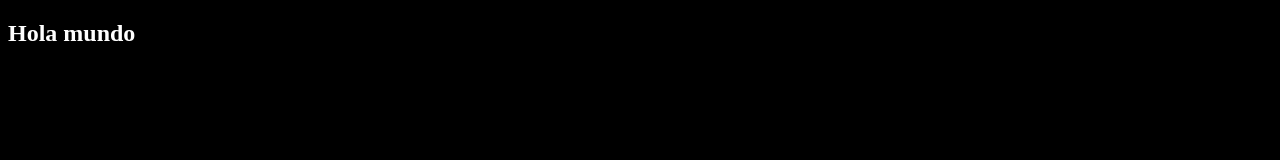
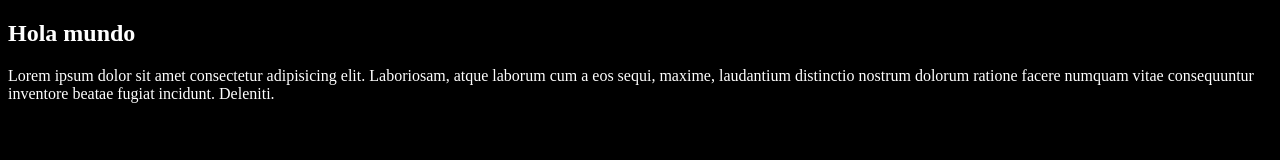
Before and after one commit to msaravena/repo_ensayo, a plain HTML site: page index.html in a window 1280 px wide. Drawn offline with Linux system fonts and the light colour scheme.

Commit message:
added paragraph

```diff
--- a/index.html
+++ b/index.html
@@ -12,7 +12,7 @@
     <div>
         <h2>Hola mundo</h2>
     </div>
-
+    <p>Lorem ipsum dolor sit amet consectetur adipisicing elit. Laboriosam, atque laborum cum a eos sequi, maxime, laudantium distinctio nostrum dolorum ratione facere numquam vitae consequuntur inventore beatae fugiat incidunt. Deleniti.</p>
 
 </body>
 </html>
```
